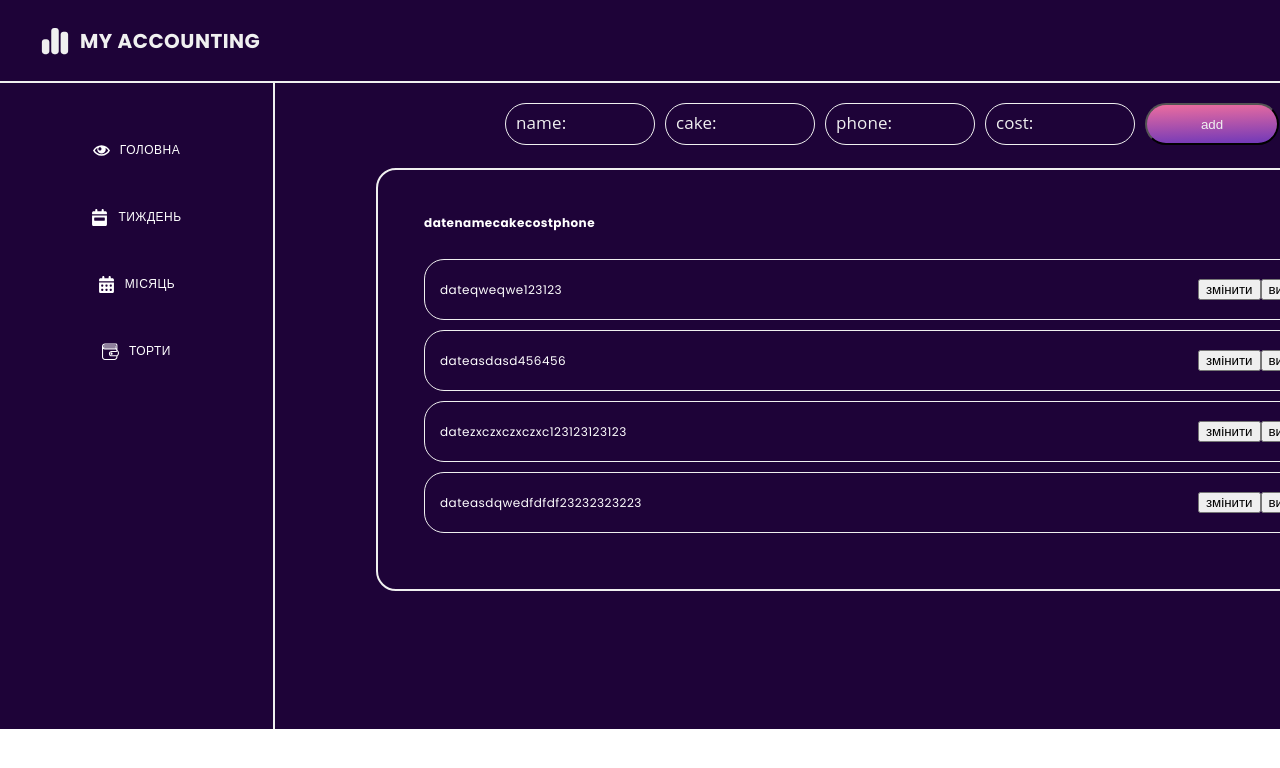
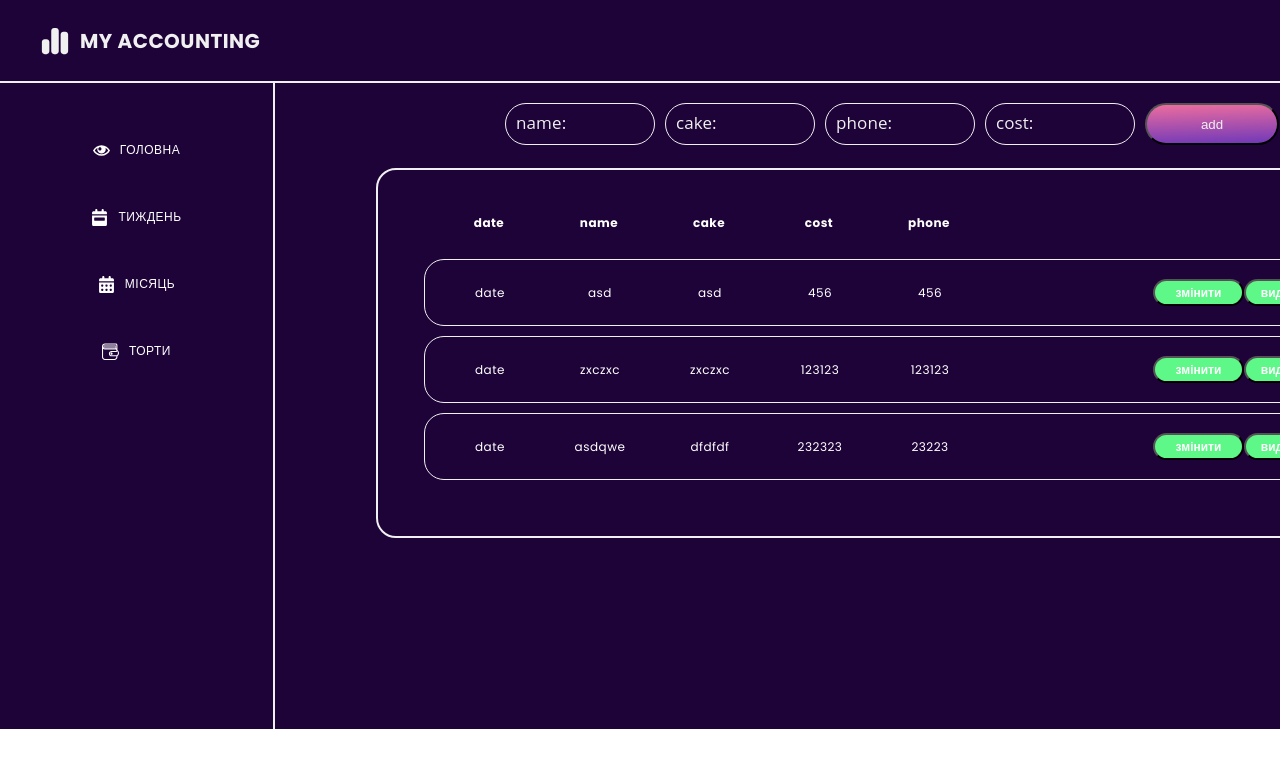
Before and after one commit to DenysPetrenk0/my_accounting, a React (Create React App) app: page /cake in a window 1280 px wide. Shown: the top 768 px of the page. Built offline with nearby package versions, Linux system fonts and the light colour scheme; data requests are answered from the project's data file; a web font is replaced by a local one.

Commit message:
add cake list, button

```diff
--- a/db.json
+++ b/db.json
@@ -1,12 +1,5 @@
 {
   "cake": [
-    {
-      "name": "qwe",
-      "cake": "qwe",
-      "cost": "123",
-      "phone": "123",
-      "id": 1
-    },
     {
       "name": "asd",
       "cake": "asd",
--- /dev/null
+++ b/src/componets/button/Button.js
@@ -0,0 +1,13 @@
+import React from "react";
+import {ButtonStyled} from "./ButtonStyled";
+
+const Button = ({name, func, value, bgColor}) => {
+
+    return (
+        <ButtonStyled type="button" onClick={() => func(value)} bgColor={bgColor}>
+            {name}
+        </ButtonStyled>
+    );
+};
+
+export default Button;
--- /dev/null
+++ b/src/componets/button/ButtonStyled.js
@@ -0,0 +1,12 @@
+import styled from "styled-components";
+
+export const ButtonStyled = styled.button`
+  width: 91px;
+  height: 27px;
+  border-radius: 20px;
+  font-style: normal;
+  font-weight: 700;
+  font-size: 12px;
+  line-height: 1.5;
+  color: #FFFFFF;
+`;
--- a/src/componets/listCake/ListCakeStyled.js
+++ b/src/componets/listCake/ListCakeStyled.js
@@ -12,8 +12,12 @@ export const ListCakeStyled = styled.div `
     &__title {
       display: flex;
       margin-bottom: 29px;
+      padding: 0 15px;
 
       & p {
+        width: 100px;
+        margin-right: 10px;
+        text-align: center;
         font-style: normal;
         font-weight: 700;
         font-size: 12px;
--- a/src/componets/listCake/itemCake/ItemCake.js
+++ b/src/componets/listCake/itemCake/ItemCake.js
@@ -2,8 +2,10 @@ import React from "react";
 import {connect} from "react-redux";
 import {ItemCakeStyled} from "./ItemCakeStyled";
 import colors from "../../../style/colors";
+import {deleteCakeOperation} from "../../../redux/Cake/cakeOperation";
+import Button from "../../button/Button";
 
-const ItemCake = ({cakes}) => {
+const ItemCake = ({cakes, deleteCakeOperation}) => {
     return cakes.map((cake) => (
         <ItemCakeStyled key={cake.id} colors={colors}>
             <div className="cake__item__text">
@@ -15,7 +17,8 @@ const ItemCake = ({cakes}) => {
             </div>
             <div className="cake__item__button">
                 <button>змінити</button>
-                <button>видалити</button>
+                {/*<button type="button" onClick={() => deleteCakeOperation(cake.id)}>видалити</button>*/}
+                <Button name={"видалити"} func={deleteCakeOperation} value={cake.id} bgColor={"#14dc6783"}/>
             </div>
         </ItemCakeStyled>
     ));
@@ -28,5 +31,5 @@ const mapStateToProps = (state) => {
 }
 
 export default connect(mapStateToProps, {
-
+    deleteCakeOperation
 })(ItemCake);
--- a/src/componets/listCake/itemCake/ItemCakeStyled.js
+++ b/src/componets/listCake/itemCake/ItemCakeStyled.js
@@ -13,14 +13,28 @@ export const ItemCakeStyled = styled.li `
 
     &__text {
       display: flex;
-      justify-content: space-between;
+
+      & p {
+        width: 100px;
+        margin-right: 10px;
+        text-align: center;
+        font-style: normal;
+        font-weight: 400;
+        font-size: 12px;
+        color: ${(props) => props.colors.darkColors.title};
+      }
     }
   }
 
-  p {
+  button {
+    width: 91px;
+    height: 27px;
+    border-radius: 20px;
     font-style: normal;
-    font-weight: 400;
+    font-weight: 700;
     font-size: 12px;
+    line-height: 1.5;
     color: ${(props) => props.colors.darkColors.title};
+    background: #5DF888;
   }
 `;
```
